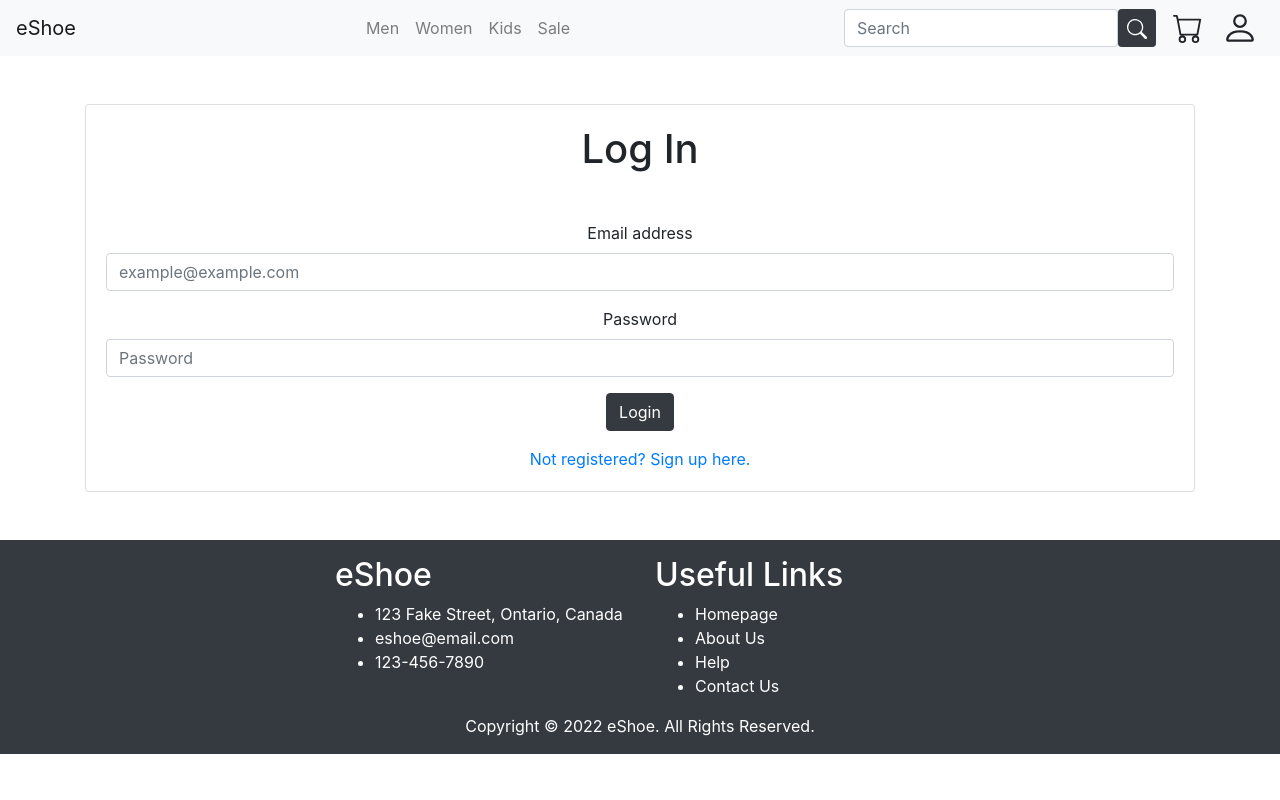
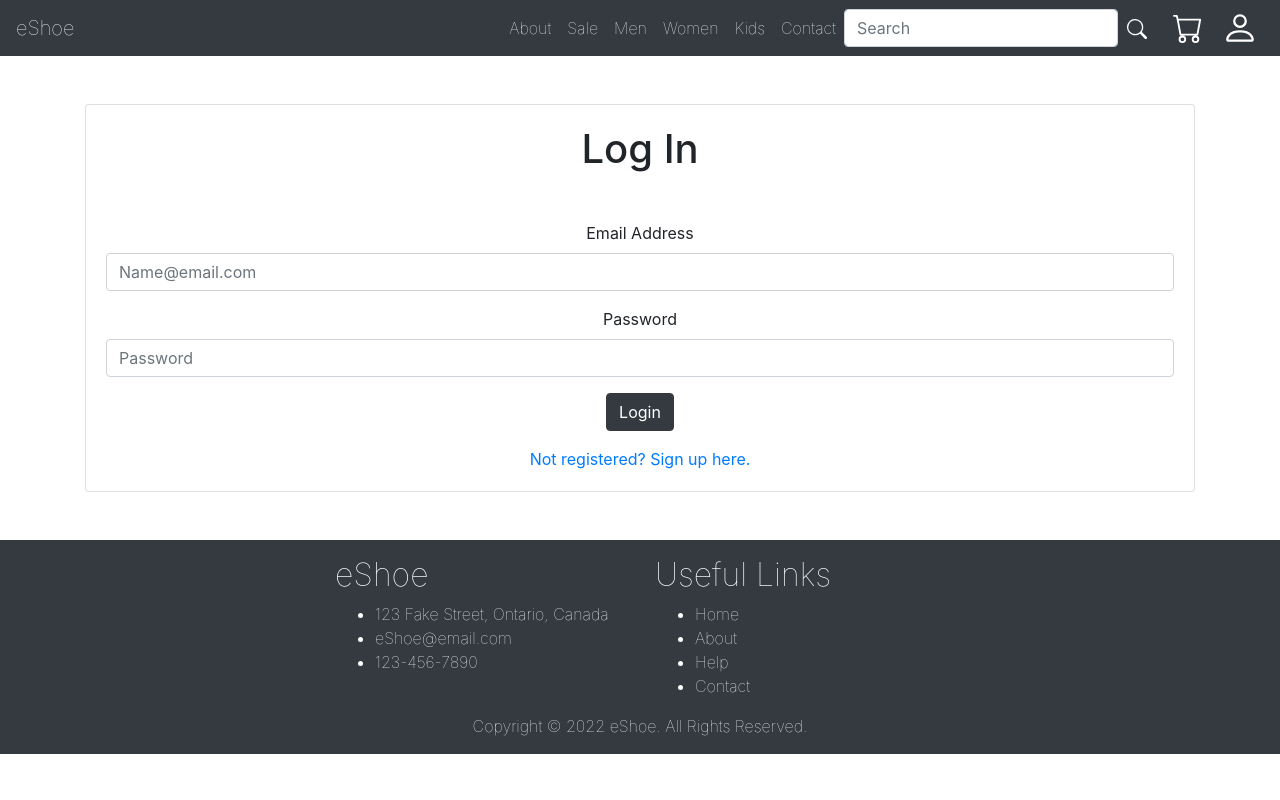
Before and after one commit to nakram6/eshoe, a PHP site: page /signin.php in a window 1280 px wide. Run offline with PHP 8.4, Linux system fonts and the light colour scheme.

Commit message:
NOT COMPLETED - PHP code not used

```diff
--- a/signin.php
+++ b/signin.php
@@ -1,3 +1,127 @@
+<!DOCTYPE html>
+<html>
+  <head>
+    <title>About</title>
+    <link rel="stylesheet" href="https://cdn.jsdelivr.net/npm/bootstrap@4.3.1/dist/css/bootstrap.min.css" integrity="sha384-ggOyR0iXCbMQv3Xipma34MD+dH/1fQ784/j6cY/iJTQUOhcWr7x9JvoRxT2MZw1T" crossorigin="anonymous">
+    <script src="https://code.jquery.com/jquery-3.3.1.slim.min.js"></script>
+    <script src="https://cdn.jsdelivr.net/npm/popper.js@1.14.7/dist/umd/popper.min.js"></script>
+    <script src="https://cdn.jsdelivr.net/npm/bootstrap@4.3.1/dist/js/bootstrap.min.js"></script>
+	<style>
+	.navbar-brand,.footer-custom,.nav-item,.nav-link,.carousel-img {
+  font-weight: lighter;
+  color: white;
+}
+	</style>
+  </head>
+  <body>
+
+ <!-- Header (navbar) -->
+ <nav class="navbar navbar-expand-lg bg-dark"> <!--navbar-light bg-light (replace) -->
+  <a href="#" class="navbar-brand">eShoe</a>
+  <button class="navbar-toggler" type="button" data-toggle="collapse" data-target="#navbar" aria-controls="navbar" aria-expanded="false" aria-label="Toggle navigation">
+    <span class="navbar-toggler-icon"></span>
+  </button>
+  <div class="collapse navbar-collapse" id="navbar">
+
+  <div class="navbar-nav ml-auto">
+  <a class="nav-item nav-link" href="#">About</a>
+  <a class="nav-item nav-link" href="#">Sale</a>
+  <a class="nav-item nav-link" href="#">Men</a>
+  <a class="nav-item nav-link" href="#">Women</a>
+  <a class="nav-item nav-link" href="#">Kids</a>
+  <a class="nav-item nav-link" href="#">Contact</a>
+</div>
+
+    <form class="d-flex w-auto">
+      <input type="search" class="form-control" placeholder="Search" aria-label="Search"/>
+      <button class="btn btn-dark btn-sm" type="button">
+        <svg xmlns="http://www.w3.org/2000/svg" width="20" fill="currentColor" class="bi bi-cart" viewBox="0 0 16 16">
+          <path d="M11.742 10.344a6.5 6.5 0 1 0-1.397 1.398h-.001c.03.04.062.078.098.115l3.85 3.85a1 1 0 0 0 1.415-1.414l-3.85-3.85a1.007 1.007 0 0 0-.115-.1zM12 6.5a5.5 5.5 0 1 1-11 0 5.5 5.5 0 0 1 11 0z"/>
+        </svg>
+      </button>
+    </form>
+
+    <ul class="navbar-nav ml-1">
+      <li class="nav-item ml-1">
+        <a href="#" class="btn btn-dark btn-sm">
+          <svg xmlns="http://www.w3.org/2000/svg" width="30" height="30" fill="currentColor" class="bi bi-cart" viewBox="0 0 16 16">
+            <path d="M0 1.5A.5.5 0 0 1 .5 1H2a.5.5 0 0 1 .485.379L2.89 3H14.5a.5.5 0 0 1 .491.592l-1.5 8A.5.5 0 0 1 13 12H4a.5.5 0 0 1-.491-.408L2.01 3.607 1.61 2H.5a.5.5 0 0 1-.5-.5zM3.102 4l1.313 7h8.17l1.313-7H3.102zM5 12a2 2 0 1 0 0 4 2 2 0 0 0 0-4zm7 0a2 2 0 1 0 0 4 2 2 0 0 0 0-4zm-7 1a1 1 0 1 1 0 2 1 1 0 0 1 0-2zm7 0a1 1 0 1 1 0 2 1 1 0 0 1 0-2z"/>
+          </svg>
+        </a>
+      </li>
+      <li class="nav-item ml-1">
+        <a href="#" class="btn btn-dark btn-sm">
+          <svg xmlns="http://www.w3.org/2000/svg" width="30" height="30" fill="currentColor" class="bi bi-cart" viewBox="1.5 3 13 10">
+            <path d="M8 8a3 3 0 1 0 0-6 3 3 0 0 0 0 6zm2-3a2 2 0 1 1-4 0 2 2 0 0 1 4 0zm4 8c0 1-1 1-1 1H3s-1 0-1-1 1-4 6-4 6 3 6 4zm-1-.004c-.001-.246-.154-.986-.832-1.664C11.516 10.68 10.289 10 8 10c-2.29 0-3.516.68-4.168 1.332-.678.678-.83 1.418-.832 1.664h10z"/>
+          </svg>
+        </a>
+      </li>
+    </ul>
+
+  </div>
+</nav>
+
+    <!-- Login /Sign-in -->
+    <div class="container my-5">
+      <div class="card" align="center">
+        <div class="card-body">
+          <h1 class="card-title mb-5">Log In</h1>
+          <form action="signin.php" method="post">
+            <p style="color:red" class="text-center"><?php if(isset($_GET['error'])){ echo $_GET['error']; }?></p>
+            <div class="mb-3">
+              <label class="form-label">Email Address</label>
+              <input class="form-control" type="email" id="login-email" name="email" placeholder="Name@email.com" required name="e">
+            </div>
+            <div class="mb-3">
+              <label class="form-label">Password</label>
+              <input class="form-control" type="password" id="login-password" name="password" placeholder="Password" required name="p">
+            </div>
+            <div class="mb-3">
+              <button class="btn btn-dark" id="login-btn" name="login_btn" value="Login" type="submit">Login</button>
+            </div>
+            <div>
+              <a   href="signup.php">Not registered? Sign up here.</a>
+            </div>
+          </form>
+        </div>
+      </div>
+    </div>
+
+   <!--Footer-->
+   <footer>
+    <div class="container-fluid mt-5 bg-dark footer-custom">
+      <div class="row d-flex justify-content-center">
+        <div class="col-lg-3 mt-3">
+          <div class="logo">
+            <h2 style = "font-weight: lighter">eShoe</h2>
+          </div>
+          <ul>
+            <li><a href="#" class="text-decoration-none text-white">123 Fake Street, Ontario, Canada </a></li>
+            <li><a href="#" class="text-decoration-none text-white">eShoe@email.com</a></li>
+            <li><a href="#" class="text-decoration-none text-white">123-456-7890</a></li>
+          </ul>
+        </div>
+        <div class="col-lg-3 mt-3">
+          <h2 style = "font-weight: lighter"> Useful Links</h2>
+          <ul>
+            <li><a href="#" class="text-decoration-none text-white">Home</a></li>
+            <li><a href="#" class="text-decoration-none text-white">About</a></li>
+            <li><a href="#" class="text-decoration-none text-white">Help</a></li>
+            <li><a href="#" class="text-decoration-none text-white">Contact</a></li>
+          </ul>
+        </div>
+        <div class="col-lg-9 d-flex justify-content-center">
+          <div class="under-footer"><p>Copyright © 2022 eShoe. All Rights Reserved.</div>
+        </div>
+      </div>
+    </div>
+  </footer>
+
+  </body>
+</html>
+
+<!-- PHP code
+
 <?php
 include('backend/connection.php');
 
@@ -43,129 +167,6 @@ if(isset($_POST['login_btn'])){
 
 }
 
-
-
-
-
-
 ?>
 
-
-
-
-
-
-
-<!DOCTYPE html>
-<html>
-  <head>
-    <title>About</title>
-    <link rel="stylesheet" href="https://cdn.jsdelivr.net/npm/bootstrap@4.3.1/dist/css/bootstrap.min.css" integrity="sha384-ggOyR0iXCbMQv3Xipma34MD+dH/1fQ784/j6cY/iJTQUOhcWr7x9JvoRxT2MZw1T" crossorigin="anonymous">
-    <script src="https://code.jquery.com/jquery-3.3.1.slim.min.js"></script>
-    <script src="https://cdn.jsdelivr.net/npm/popper.js@1.14.7/dist/umd/popper.min.js"></script>
-    <script src="https://cdn.jsdelivr.net/npm/bootstrap@4.3.1/dist/js/bootstrap.min.js"></script>
-  </head>
-  <body>
-
-    <!-- NAVBAR -->
-    <nav class="navbar navbar-expand-lg navbar-light bg-light">
-      <a href="#" class="navbar-brand">eShoe</a>
-      <button class="navbar-toggler" type="button" data-toggle="collapse" data-target="#navbar" aria-controls="navbar" aria-expanded="false" aria-label="Toggle navigation">
-        <span class="navbar-toggler-icon"></span>
-      </button>
-      <div class="collapse navbar-collapse" id="navbar">
-
-        <ul class="navbar-nav mr-auto ml-auto">
-          <li class="nav-item"><a href="#" class="nav-link">Men<span class="sr-only">(current)</span></a></li>
-          <li class="nav-item"><a href="#" class="nav-link">Women</a></li>
-          <li class="nav-item"><a href="#" class="nav-link">Kids</a></li>
-          <li class="nav-item"><a href="#" class="nav-link">Sale</a></li>
-        </ul>
-
-        <form class="d-flex w-auto">
-          <input type="search" class="form-control" placeholder="Search" aria-label="Search"/>
-          <button class="btn btn-dark btn-sm" type="button">
-            <svg xmlns="http://www.w3.org/2000/svg" width="20" fill="currentColor" class="bi bi-cart" viewBox="0 0 16 16">
-              <path d="M11.742 10.344a6.5 6.5 0 1 0-1.397 1.398h-.001c.03.04.062.078.098.115l3.85 3.85a1 1 0 0 0 1.415-1.414l-3.85-3.85a1.007 1.007 0 0 0-.115-.1zM12 6.5a5.5 5.5 0 1 1-11 0 5.5 5.5 0 0 1 11 0z"/>
-            </svg>
-          </button>
-        </form>
-
-        <ul class="navbar-nav ml-1">
-          <li class="nav-item ml-1">
-            <a href="#" class="btn btn-light btn-sm">
-              <svg xmlns="http://www.w3.org/2000/svg" width="30" height="30" fill="currentColor" class="bi bi-cart" viewBox="0 0 16 16">
-                <path d="M0 1.5A.5.5 0 0 1 .5 1H2a.5.5 0 0 1 .485.379L2.89 3H14.5a.5.5 0 0 1 .491.592l-1.5 8A.5.5 0 0 1 13 12H4a.5.5 0 0 1-.491-.408L2.01 3.607 1.61 2H.5a.5.5 0 0 1-.5-.5zM3.102 4l1.313 7h8.17l1.313-7H3.102zM5 12a2 2 0 1 0 0 4 2 2 0 0 0 0-4zm7 0a2 2 0 1 0 0 4 2 2 0 0 0 0-4zm-7 1a1 1 0 1 1 0 2 1 1 0 0 1 0-2zm7 0a1 1 0 1 1 0 2 1 1 0 0 1 0-2z"/>
-              </svg>
-            </a>
-          </li>
-          <li class="nav-item ml-1">
-            <a href="#" class="btn btn-light btn-sm">
-              <svg xmlns="http://www.w3.org/2000/svg" width="30" height="30" fill="currentColor" class="bi bi-cart" viewBox="1.5 3 13 10">
-                <path d="M8 8a3 3 0 1 0 0-6 3 3 0 0 0 0 6zm2-3a2 2 0 1 1-4 0 2 2 0 0 1 4 0zm4 8c0 1-1 1-1 1H3s-1 0-1-1 1-4 6-4 6 3 6 4zm-1-.004c-.001-.246-.154-.986-.832-1.664C11.516 10.68 10.289 10 8 10c-2.29 0-3.516.68-4.168 1.332-.678.678-.83 1.418-.832 1.664h10z"/>
-              </svg>
-            </a>
-          </li>
-        </ul>
-
-      </div>
-    </nav>
-
-    <!-- MAIN CONTENT -->
-    <div class="container my-5">
-      <div class="card" align="center">
-        <div class="card-body">
-          <h1 class="card-title mb-5">Log In</h1>
-          <form action="signin.php" method="post">
-            <p style="color:red" class="text-center"><?php if(isset($_GET['error'])){ echo $_GET['error']; }?></p>
-            <div class="mb-3">
-              <label class="form-label">Email address</label>
-              <input class="form-control" type="email" id="login-email" name="email" placeholder="example@example.com" required name="e">
-            </div>
-            <div class="mb-3">
-              <label class="form-label">Password</label>
-              <input class="form-control" type="password" id="login-password" name="password" placeholder="Password" required name="p">
-            </div>
-            <div class="mb-3">
-              <button class="btn btn-dark" id="login-btn" name="login_btn" value="Login" type="submit">Login</button>
-            </div>
-            <div>
-              <a   href="signup.php">Not registered? Sign up here.</a>
-            </div>
-          </form>
-        </div>
-      </div>
-    </div>
-
-    <!-- FOOTER -->
-    <footer>
-      <div class="container-fluid mt-5 bg-dark text-white">
-        <div class="row d-flex justify-content-center">
-          <div class="col-lg-3 mt-3">
-            <div class="logo">
-              <h2>eShoe</h2>
-            </div>
-            <ul>
-              <li><a href="#" class="text-decoration-none text-white">123 Fake Street, Ontario, Canada</a></li>
-              <li><a href="#" class="text-decoration-none text-white">eshoe@email.com</a></li>
-              <li><a href="#" class="text-decoration-none text-white">123-456-7890</a></li>
-            </ul>
-          </div>
-          <div class="col-lg-3 mt-3">
-            <h2>Useful Links</h2>
-            <ul>
-              <li><a href="#" class="text-decoration-none text-white">Homepage</a></li>
-              <li><a href="#" class="text-decoration-none text-white">About Us</a></li>
-              <li><a href="#" class="text-decoration-none text-white">Help</a></li>
-              <li><a href="#" class="text-decoration-none text-white">Contact Us</a></li>
-            </ul>
-          </div>
-          <div class="col-lg-9 d-flex justify-content-center">
-            <div class="under-footer"><p>Copyright © 2022 eShoe. All Rights Reserved.</div>
-          </div>
-        </div>
-      </div>
-    </footer>
-
-  </body>
-</html>
+-->
```
